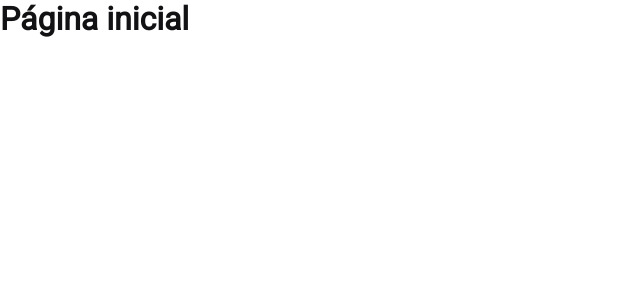
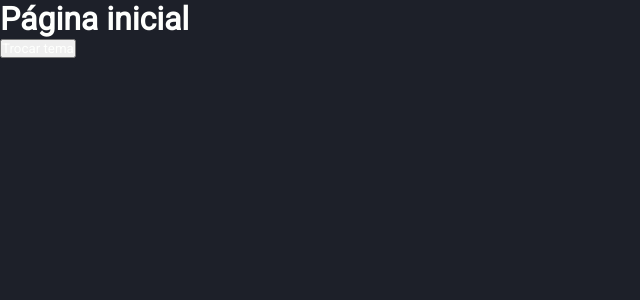
Before and after one commit to ViniciusCrisol/social-dashboard, a Next.js app: page / in a window 1280 px wide. Shown: the top 300 px of the page, without its empty margins (0-640 px from the left). Built offline with nearby package versions, Linux system fonts and the light colour scheme.

Commit message:
Theme context

```diff
--- a/package.json
+++ b/package.json
@@ -8,6 +8,7 @@
     "start": "next start"
   },
   "dependencies": {
+    "js-cookie": "^2.2.1",
     "next": "9.5.2",
     "next-images": "^1.4.1",
     "react": "16.13.1",
@@ -15,6 +16,7 @@
     "styled-components": "^5.1.1"
   },
   "devDependencies": {
+    "@types/js-cookie": "^2.2.6",
     "@types/node": "^14.6.2",
     "@types/react": "^16.9.48",
     "@types/styled-components": "^5.1.2",
--- /dev/null
+++ b/src/hooks/index.tsx
@@ -0,0 +1,9 @@
+import React from 'react';
+
+import { ThemeProvider } from './useTheme';
+
+const AppProvider: React.FC = ({ children }) => {
+  return <ThemeProvider>{children}</ThemeProvider>;
+};
+
+export default AppProvider;
--- /dev/null
+++ b/src/hooks/useTheme.tsx
@@ -0,0 +1,41 @@
+import React, { createContext, useState, useCallback, useContext } from 'react';
+import cookie from 'js-cookie';
+
+type ITheme = 'light' | 'dark';
+
+interface IThemeProvider {
+  theme: 'light' | 'dark';
+  toggleTheme(): void;
+}
+
+const ThemeContext = createContext<IThemeProvider>({} as IThemeProvider);
+
+const ThemeProvider: React.FC = ({ children }) => {
+  const [activeTheme, setActiveTheme] = useState<ITheme>(() => {
+    const theme = cookie.get('@SocialDashboard:theme') as ITheme | undefined;
+
+    if (theme) return theme;
+
+    return 'light';
+  });
+
+  const toggleTheme = useCallback(() => {
+    const updatedTheme = activeTheme === 'light' ? 'dark' : 'light';
+    cookie.set('@SocialDashboard:theme', updatedTheme);
+    setActiveTheme(updatedTheme);
+  }, [cookie, activeTheme]);
+
+  return (
+    <ThemeContext.Provider value={{ theme: activeTheme, toggleTheme }}>
+      {children}
+    </ThemeContext.Provider>
+  );
+};
+
+function useTheme(): IThemeProvider {
+  const context = useContext(ThemeContext);
+
+  return context;
+}
+
+export { ThemeProvider, useTheme };
--- a/src/pages/_app.tsx
+++ b/src/pages/_app.tsx
@@ -2,15 +2,23 @@ import React from 'react';
 import { AppProps } from 'next/app';
 import { ThemeProvider } from 'styled-components';
 
+import { useTheme } from '../hooks/useTheme';
 import GlobalStyles from '../styles/global';
-import theme from '../styles/theme';
+import AppProvider from '../hooks';
+
+import darkTheme from '../styles/themes/dark';
+import lightTheme from '../styles/themes/light';
 
 const MyApp: React.FC<AppProps> = ({ Component, pageProps }) => {
+  const { theme } = useTheme();
+
   return (
-    <ThemeProvider theme={theme}>
-      <Component {...pageProps} />
-      <GlobalStyles />
-    </ThemeProvider>
+    <AppProvider>
+      <ThemeProvider theme={theme === 'light' ? lightTheme : darkTheme}>
+        <Component {...pageProps} />
+        <GlobalStyles />
+      </ThemeProvider>
+    </AppProvider>
   );
 };
 
--- a/src/pages/index.tsx
+++ b/src/pages/index.tsx
@@ -1,16 +1,23 @@
 import React from 'react';
 import Head from 'next/head';
+
+import { useTheme } from '../hooks/useTheme';
 
 import { Container } from '../styles/pages/Home';
 
 const Home: React.FC = () => {
+  const { toggleTheme } = useTheme();
+
   return (
     <Container>
       <Head>
         <title>Home</title>
       </Head>
 
-      <h1>Página inicial</h1>
+      <div>
+        <h1>Página inicial</h1>
+        <button onClick={toggleTheme}>Trocar tema</button>
+      </div>
     </Container>
   );
 };
--- a/src/styles/theme.ts
+++ /dev/null
@@ -1,42 +0,0 @@
-const theme = {
-  colors: {
-    text: '#121214',
-    primary: 'lightcoral',
-    background: '#1f1f1f1',
-  },
-};
-
-export default theme;
-
-// export interface ITheme {
-//   colors: {
-//     text: string;
-//     primary: string;
-//     background: string;
-//     header: string;
-//     green: string;
-//     red: string;
-//   };
-// }
-
-// export const light = {
-//   colors: {
-//     text: '#252831',
-//     primary: '#f0f3fa',
-//     background: '#ffffff',
-//     header: '#f8f9fe',
-//     green: '#30867b',
-//     red: '#831e2c',
-//   },
-// };
-
-// export const dark = {
-//   colors: {
-//     text: '#fefffd',
-//     primary: '#252b43',
-//     background: '#1d2029',
-//     header: '#20222f',
-//     green: '#30867b',
-//     red: '#831e2c',
-//   },
-// };
--- /dev/null
+++ b/src/styles/themes/dark.ts
@@ -0,0 +1,12 @@
+const theme = {
+  colors: {
+    text: '#fefffd',
+    primary: '#252b43',
+    background: '#1d2029',
+    header: '#20222f',
+    green: '#30867b',
+    red: '#831e2c',
+  },
+};
+
+export default theme;
--- /dev/null
+++ b/src/styles/themes/light.ts
@@ -0,0 +1,12 @@
+const theme = {
+  colors: {
+    text: '#252831',
+    primary: '#f0f3fa',
+    background: '#ffffff',
+    header: '#f8f9fe',
+    green: '#30867b',
+    red: '#831e2c',
+  },
+};
+
+export default theme;
```
Also changed, not shown: 1 other file (tests, documents, lock files or other folders).
